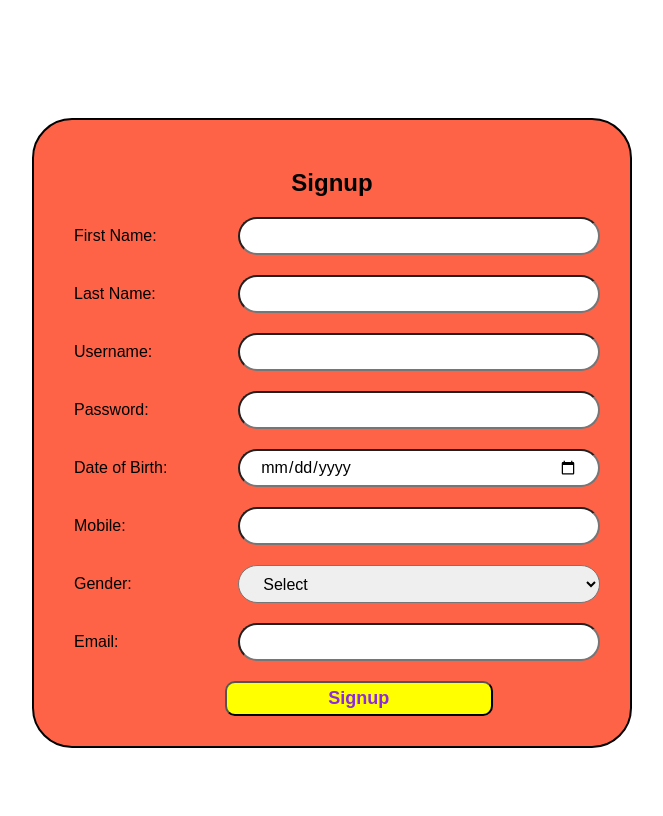
After one commit to rushb3103/python-expense-tracker, a Flask app: page /user/signup in a window 1280 px wide. The commit adds this page. Shown: the whole page, without its empty margins (308-971 px from the left). Run offline with Flask 3, Linux system fonts and the light colour scheme.

Commit message:
signup fronted

```diff
--- a/route/user.py
+++ b/route/user.py
@@ -4,20 +4,24 @@ from controllers.user_controller import user_controller
 user_blueprint = Blueprint("user", __name__)
 user_controllerObj = user_controller()
 
-@user_blueprint.route("/signup", methods=["POST"])
+@user_blueprint.route("/signup", methods=["POST", "GET"])
 def signup():
-    return user_controllerObj.signup(request)
+    if request.method == "POST":
+        return user_controllerObj.signup(request)
+    elif request.method == "GET":
+        return render_template("/user/signup.html")
+
 
 @user_blueprint.route("/login", methods=["GET", "POST"])
 def login():
-    print("A")
-    print(request.method)
+    # print("A")
+    # print(request.method)
     if request.method == 'GET':
-        print("G")
+        # print("G")
         return render_template('/user/login.html')
         # return 'OK'
     elif request.method == 'POST':
-        print("P")
+        # print("P")
         return user_controllerObj.login(request)
 
 
--- /dev/null
+++ b/static/css/signup.css
@@ -0,0 +1,70 @@
+* {
+    box-sizing: border-box;
+    font-family: Arial, Helvetica, sans-serif;
+}
+
+body{
+    /* background-color: aqua; */
+    display: flex;
+    justify-content: center;
+    align-content: center;
+    align-items: center;
+    height: 100vh;
+}
+.signup-container {
+
+    width: 100%;
+    max-width: 600px;
+    padding: 30px;
+    margin: 50px;
+    border: 2px solid;
+    border-radius: 5vh;
+    justify-content: center;
+    align-content: center;
+    align-items: center;
+    background-color: tomato;
+    margin-top: 100px;
+}
+.signup-container h2 {
+    text-align: center;
+    margin-bottom: 20px;
+}
+.signup-container label{
+    /* padding: 10px 5px; */
+    margin: 10px;
+    width: 30%;
+}
+.signup-container input{
+    width: 70%;
+    border-radius: 20px;
+    padding: 0px 20px;
+    font-size: 16px;
+}
+.input-container{
+    display: flex;
+    margin-top: 10px;
+    margin-bottom: 20px;
+}
+.input-container select{
+    width: 70%;
+    border-radius: 20px;
+    padding: 0px 20px;
+    font-size: 16px;
+}
+.signup-container button{
+    width: 50%;
+    background-color: yellow;
+    font-size: 18px;
+    border-radius: 10px;
+    padding: 5px 10px;
+    font-weight: bold;
+    color: blueviolet;
+    /* justify-content: center;
+    align-items: center;
+    text-align: center; */
+    margin: 0px 30%;
+    cursor: pointer;
+}
+.signup-container button:hover{
+    background-color: rgb(255, 196, 0);
+}
--- a/templates/user/login.html
+++ b/templates/user/login.html
@@ -50,7 +50,7 @@
                     <label for="password">Password</label>
                     <input type="password" name="password" id="password" required>
                 </div>
-                <button type="submit" onclick="login()">Login</button>
+                <button type="submit">Login</button>
             </form>
         </div>
     </div>
--- /dev/null
+++ b/templates/user/signup.html
@@ -0,0 +1,92 @@
+<!DOCTYPE html>
+<html lang="en">
+<head>
+    <meta charset="UTF-8">
+    <meta name="viewport" content="width=device-width, initial-scale=1.0">
+    <title>Signup</title>
+    <link rel="stylesheet" href="{{ url_for('static', filename='css/signup.css') }}">
+    <script>
+        function validateSignup(event) {
+            event.preventDefault(); // Prevent form from submitting normally
+
+            const formData = new FormData(document.getElementById("signupForm"));
+
+            fetch("/user/signup", {
+                method: "POST",
+                body: formData
+            })
+            .then(response => response.json())
+            .then(data => {
+                if (data.status_code == 1) {
+                    alert("Signup successful! Redirecting to login...");
+                    window.location.href = "/"; // Redirect to login
+                } else {
+                    alert("Signup failed: " + data.message);
+                }
+            })
+            .catch(error => console.error("Error:", error));
+        }
+    </script>
+</head>
+<body>
+
+    <div class="signup-container">
+
+        <h2>Signup</h2>
+        <form id="signupForm">
+            <div class="input-container">
+                <label for="firstname">First Name:</label>
+                <input type="text" id="firstname" name="firstname" required><br>
+            </div>
+
+            <div class="input-container">
+                <label for="lastname">Last Name:</label>
+                <input type="text" id="lastname" name="lastname" required><br>
+            </div>
+
+            <div class="input-container">
+                <label for="username">Username:</label>
+                <input type="text" id="username" name="username" required><br>
+            </div>
+
+            <div class="input-container">
+                <label for="password">Password:</label>
+                <input type="password" id="password" name="password" required><br>
+            </div>
+
+            <div class="input-container">
+                <label for="dob">Date of Birth:</label>
+                <input type="date" id="dob" name="dob" required><br>
+            </div>
+
+            <div class="input-container">
+                <label for="mobile">Mobile:</label>
+                <input type="text" id="mobile" name="mobile" required><br>
+            </div>
+
+
+            <div class="input-container">
+                <label for="gender">Gender:</label>
+                <select id="gender" name="gender" required>
+                    <option value="">Select</option>
+                    <option value="male">Male</option>
+                    <option value="female">Female</option>
+                    <option value="other">Other</option>
+                </select><br>
+            </div>
+
+            <div class="input-container">
+                <label for="email">Email:</label>
+                <input type="email" id="email" name="email" required><br>
+            </div>
+
+            <button type="submit">Signup</button>
+        </form>
+    </div>
+
+    <script>
+        document.getElementById("signupForm").addEventListener("submit", validateSignup);
+    </script>
+
+</body>
+</html>
```
Also changed, not shown: libraries/db.py (line endings or trailing spaces), static/css/login.css (line endings or trailing spaces).
